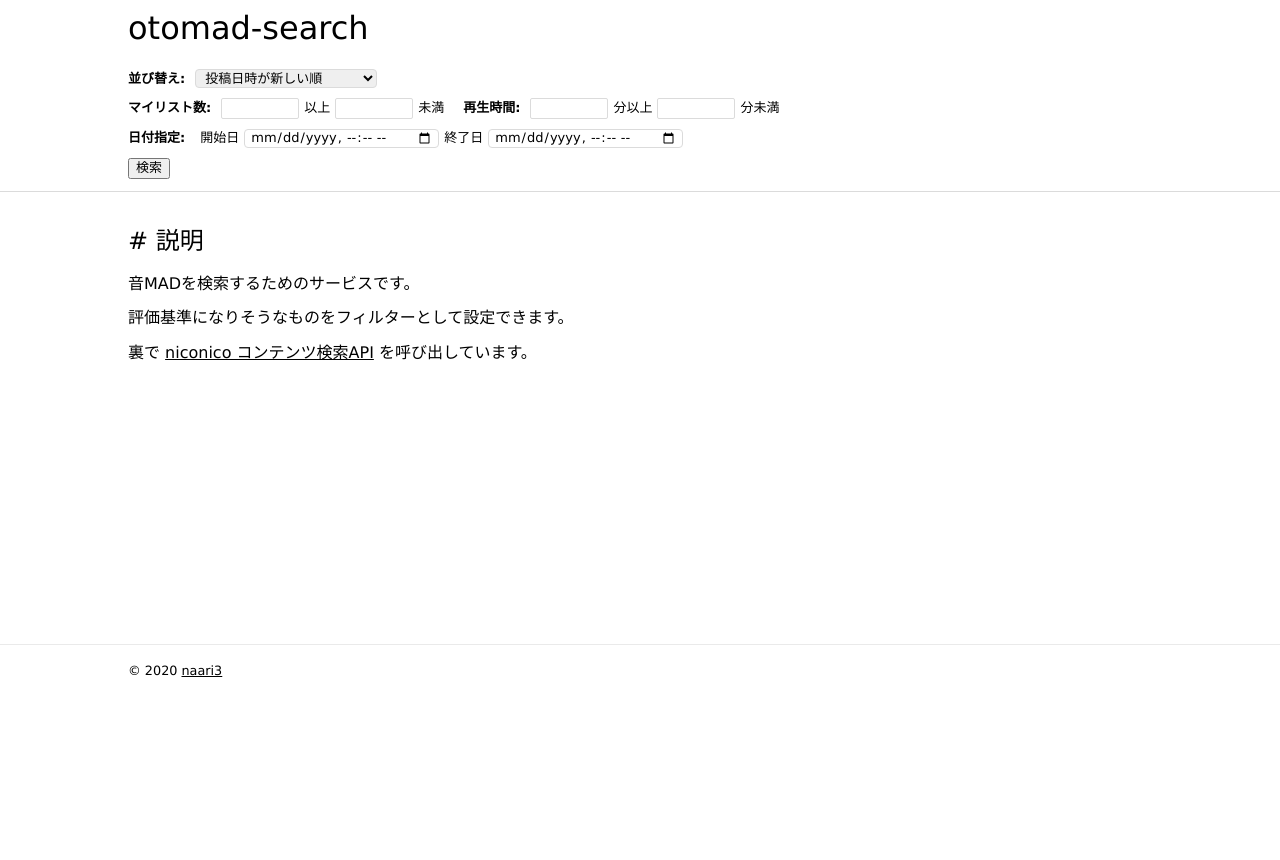
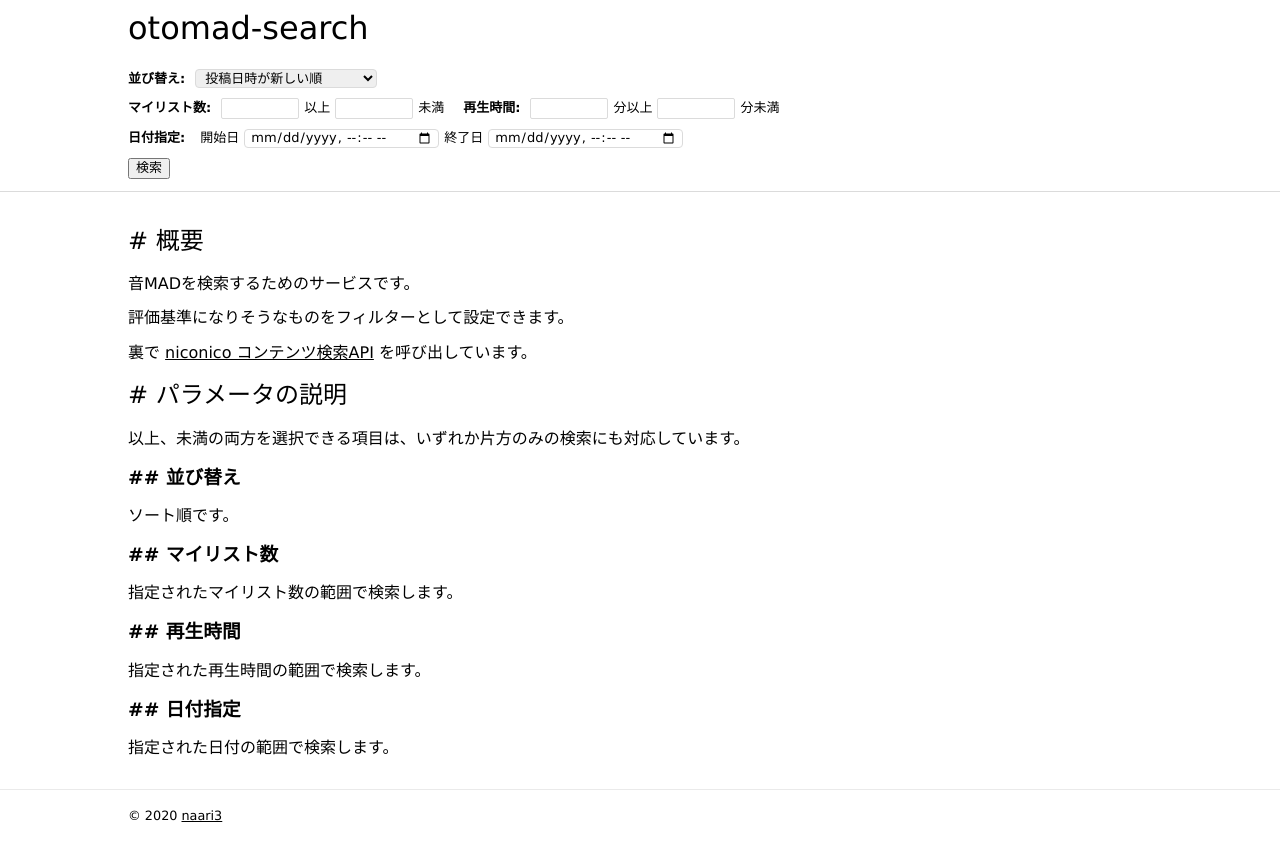
Before and after one commit to naari3/otomad-search, a Next.js app: page / in a window 1280 px wide. Shown: the top 860 px of the page. Before the commit the page ends 800 px from the top, so only its background shows below. Built offline with nearby package versions, Linux system fonts and the light colour scheme.

Commit message:
Fix for about styles

```diff
--- a/components/Header.module.css
+++ b/components/Header.module.css
@@ -5,10 +5,12 @@
 .header h1 {
   padding: 10px 0;
 }
-.headerSticky {
+.headerSearchBar {
   width: 100%;
   /* background-color: #ffffff; */
   border-bottom: 1px solid #dbdbdb;
+}
+.sticky {
   position: sticky;
   top: 0;
   z-index: 1;
--- a/components/Header.tsx
+++ b/components/Header.tsx
@@ -2,11 +2,13 @@ import * as React from "react";
 import SearchBar from "./SearchBar";
 import styles from "./Header.module.css";
 import Link from "next/link";
+import { useRouter } from "next/router";
 import { useDispatch } from "../contexts/SearchContext";
 import { initialState } from "../reducers/search";
 
 const Header = () => {
   const dispatch = useDispatch();
+  const router = useRouter();
 
   return (
     <>
@@ -28,7 +30,11 @@ const Header = () => {
           </Link>
         </h1>
       </header>
-      <header className={styles.headerSticky}>
+      <header
+        className={`${styles.headerSearchBar} ${
+          router.pathname === "/search" ? styles.sticky : ""
+        }`}
+      >
         {/* <h1>otomad-search</h1> */}
         <div className={styles.inner}>
           <SearchBar />
--- a/contexts/SearchContext.ts
+++ b/contexts/SearchContext.ts
@@ -5,20 +5,6 @@ import {
   State,
   SearchOptions,
 } from "../reducers/search";
-
-export type SearchContextType = {
-  options: SearchOptions;
-  setOptions: (options: SearchOptions) => void;
-};
-
-const initialSearchContext: SearchContextType = {
-  options: { _sort: "-startTime" },
-  setOptions: () => {},
-};
-
-export const SearchContext = createContext<SearchContextType>(
-  initialSearchContext
-);
 
 export const SearchStateContext = createContext(initialState);
 export const SearchDispatchContext = createContext(
--- a/pages/_app.tsx
+++ b/pages/_app.tsx
@@ -3,7 +3,6 @@ import "normalize.css";
 import { useState, useReducer } from "react";
 import type { AppProps /*, AppContext */ } from "next/app";
 import {
-  SearchContext,
   SearchStateContext,
   SearchDispatchContext,
 } from "../contexts/SearchContext";
@@ -17,18 +16,7 @@ function MyApp({ Component, pageProps }: AppProps) {
   return (
     <SearchStateContext.Provider value={state}>
       <SearchDispatchContext.Provider value={dispatch}>
-        <SearchContext.Provider
-          value={{
-            options,
-            setOptions: (v: SearchOptions) => {
-              console.log(+new Date());
-              console.log(v);
-              setOptions(v);
-            },
-          }}
-        >
-          <Component {...pageProps} />
-        </SearchContext.Provider>
+        <Component {...pageProps} />
       </SearchDispatchContext.Provider>
     </SearchStateContext.Provider>
   );
--- a/pages/index.tsx
+++ b/pages/index.tsx
@@ -1,4 +1,4 @@
-import React, { FC } from "react"; // {FC} をimport対象に追加
+import React, { FC, useEffect } from "react"; // {FC} をimport対象に追加
 import Head from "next/head";
 import styles from "../styles/Home.module.css";
 import Layout from "../components/Layout";
@@ -7,12 +7,12 @@ const Home: FC = () => {
   return (
     <Layout>
       <Head>
-        <title>Create Next App</title>
+        <title>otomad-search</title>
         <link rel="icon" href="/favicon.ico" />
       </Head>
 
       <section className={styles.description}>
-        <h2>説明</h2>
+        <h2>概要</h2>
         <p>音MADを検索するためのサービスです。</p>
         <p>評価基準になりそうなものをフィルターとして設定できます。</p>
         <p>
@@ -25,6 +25,18 @@ const Home: FC = () => {
           </a>{" "}
           を呼び出しています。
         </p>
+        <h2>パラメータの説明</h2>
+        <p>
+          以上、未満の両方を選択できる項目は、いずれか片方のみの検索にも対応しています。
+        </p>
+        <h3>並び替え</h3>
+        <p>ソート順です。</p>
+        <h3>マイリスト数</h3>
+        <p>指定されたマイリスト数の範囲で検索します。</p>
+        <h3>再生時間</h3>
+        <p>指定された再生時間の範囲で検索します。</p>
+        <h3>日付指定</h3>
+        <p>指定された日付の範囲で検索します。</p>
       </section>
     </Layout>
   );
--- a/pages/search.tsx
+++ b/pages/search.tsx
@@ -186,8 +186,6 @@ export const getServerSideProps: GetServerSideProps = async ({ query }) => {
   const response = (await client.search(searchQuery, allFields)).data;
   const videos = response.data;
 
-  console.log(query);
-  console.log(searchQuery);
   return {
     props: {
       videos,
--- a/styles/Home.module.css
+++ b/styles/Home.module.css
@@ -7,6 +7,9 @@
 }
 .description h2::before {
   content: "# ";
+}
+.description h3::before {
+  content: "## ";
 }
 .description p {
   display: block;
```
